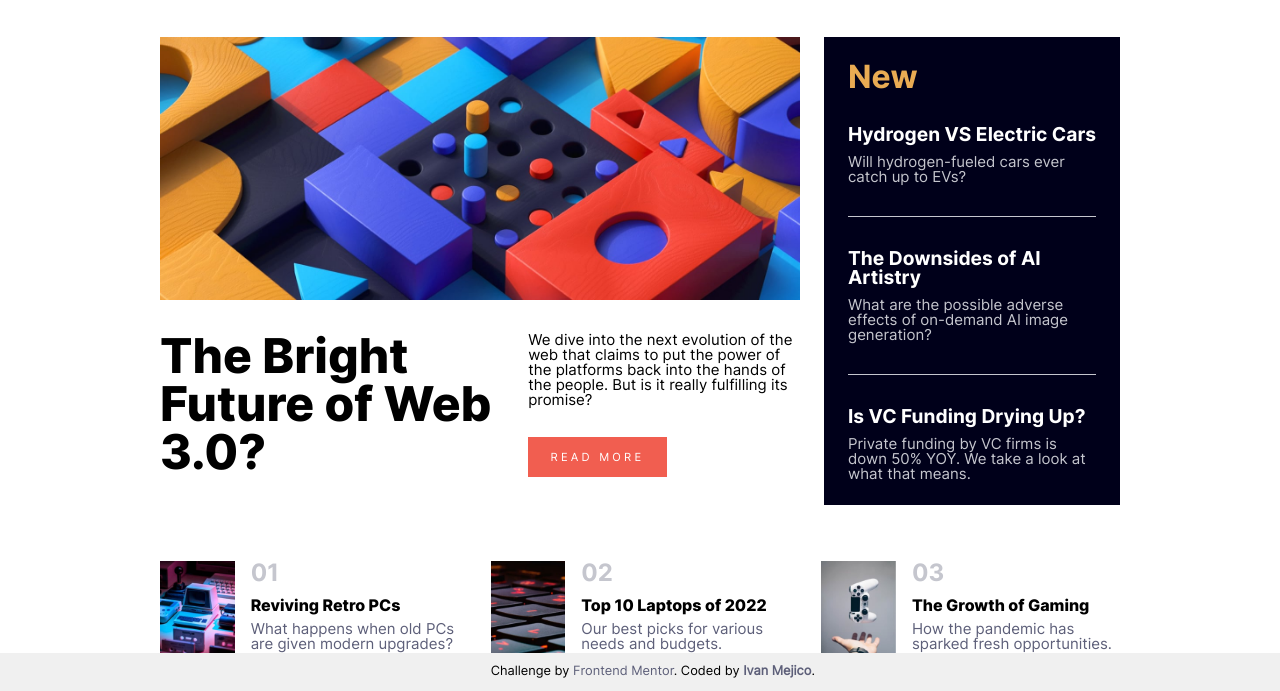
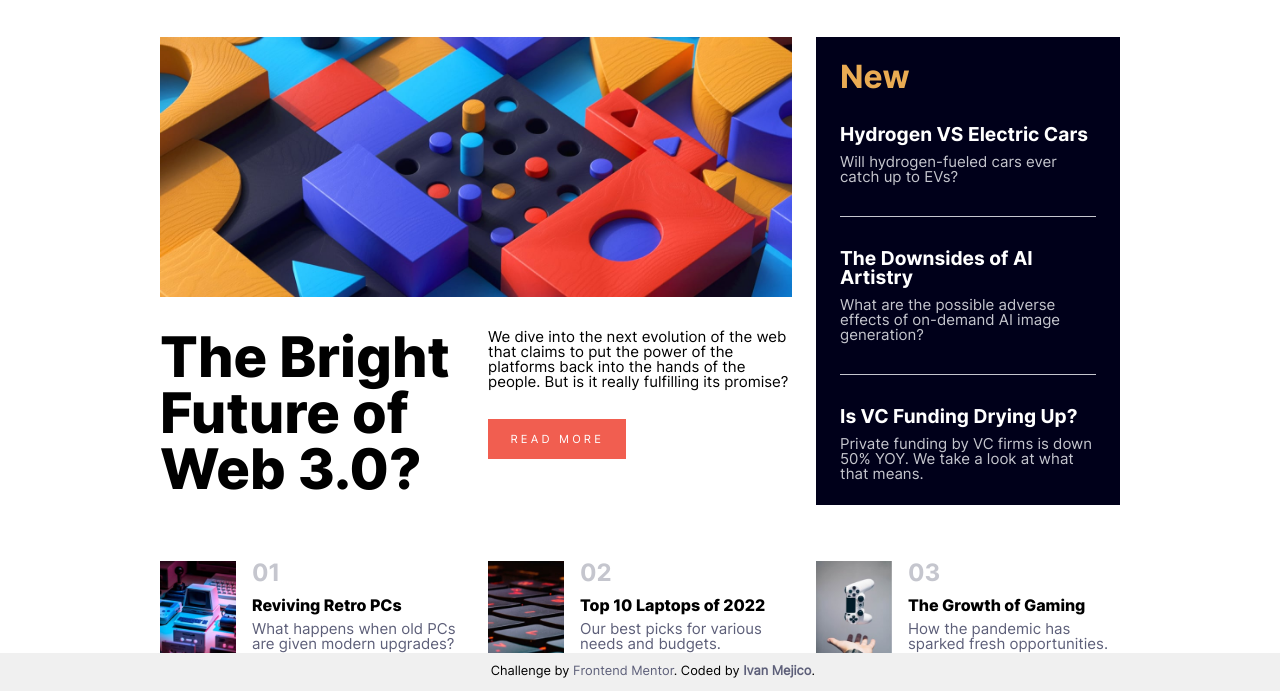
Before and after one commit to ivanwritescode/NewsHomePage, a plain HTML site: page index.html in a window 1280 px wide. Shown: the part 109-800 px from the top of the page. Drawn offline with Linux system fonts and the light colour scheme.

Commit message:
Polished the desktop layout using CSS Grid

```diff
--- a/assets/styles/styles.scss
+++ b/assets/styles/styles.scss
@@ -49,11 +49,11 @@ a {
     margin: 0 auto;
     display: grid;
     gap: 1.5em;
-    grid-template-columns: 1fr 1fr 1fr 1.5fr;
+    grid-template-columns: 1fr 1fr 1fr;
     grid-template-areas:
-        "s_header s_header s_header s_header"
-        "s_main s_main s_main s_newsaside"
-        "s_newsarticles s_newsarticles s_newsarticles s_newsarticles";
+        "s_header s_header s_header"
+        "s_main s_main s_newsaside"
+        "s_newsarticles s_newsarticles s_newsarticles";
 }
 
 .site-header {
@@ -88,20 +88,26 @@ a {
 
     .page-headline {
         display: grid;
-        gap: 2em;
+        gap: 1.5em;
         grid-template-areas:
-            "h_image h_image h_image h_image"
-            "h_text h_text h_content h_content";
+            "h_image h_image"
+            "h_text h_content ";
+        grid-template-columns: 1fr 1fr;
 
         .headline-image {
             grid-area: h_image;
             max-width: 100%;
         }
 
+        .headline-text,
+        .headline-content {
+            margin-top: .5rem;
+        }
+
         .headline-text {
             grid-area: h_text;
             font-family: 'Inter-ExtraBold';
-            font-size: 3rem;
+            font-size: 3.5rem;
         }
 
         .headline-content {
@@ -176,7 +182,7 @@ a {
     grid-area: s_newsarticles;
     display: grid;
     grid-template-columns: 1fr 1fr 1fr;
-    gap: 2em;
+    gap: 1.5em;
     margin-top: 2em;
 
     article {
@@ -230,3 +236,7 @@ a {
         }
     }
 }
+
+@media (min-width: 600px) {
+
+}
```
Also changed, not shown: assets/styles/styles.css, 1 other file.
